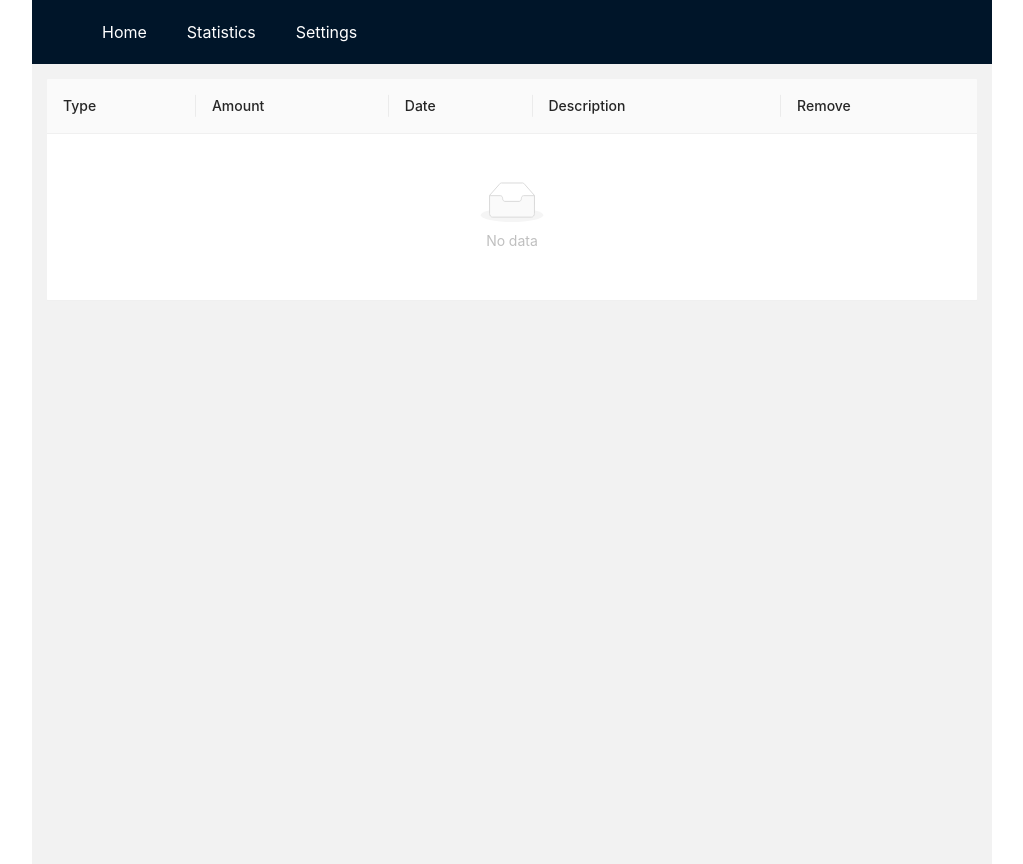
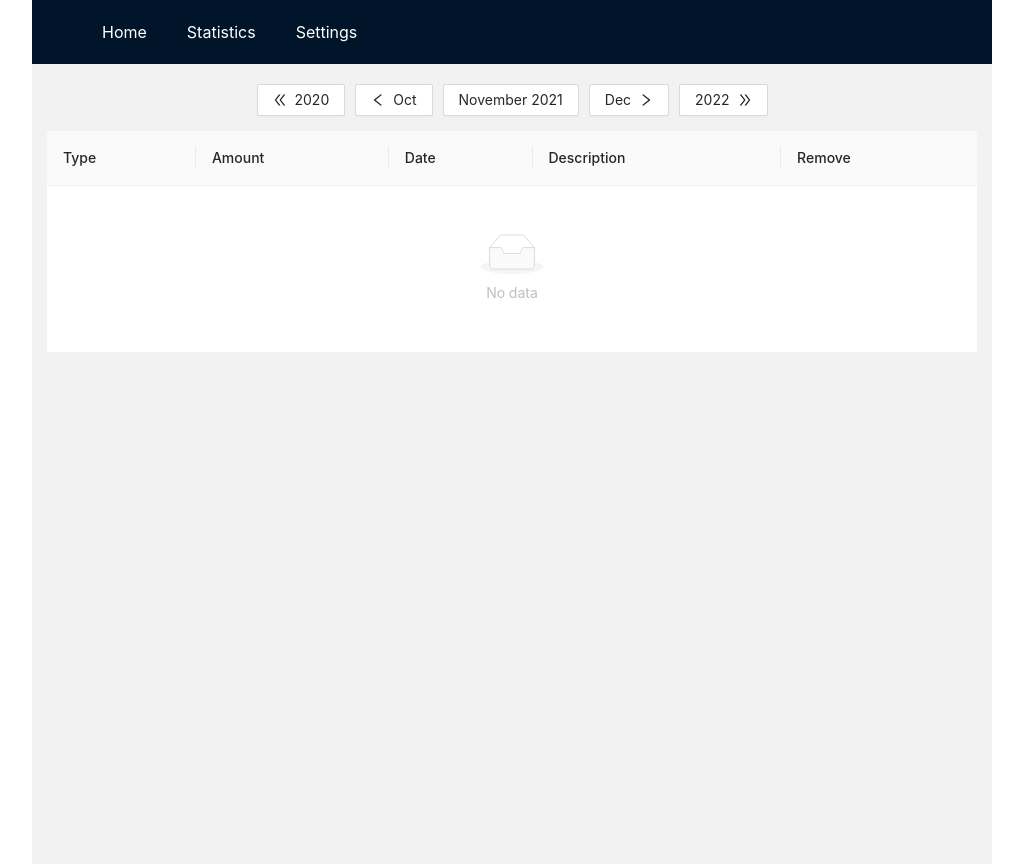
Before and after one commit to Dmytrii248/finance-management-app, a React app: page /statistics in a window 1280 px wide. Shown: the whole page, without its empty margins (128-1151 px from the left). Built offline with nearby package versions, Linux system fonts and the light colour scheme.

Commit message:
Complete component change date

```diff
--- a/package.json
+++ b/package.json
@@ -11,6 +11,7 @@
     "start-s": "webpack serve --open"
   },
   "dependencies": {
+    "@ant-design/icons": "^4.7.0",
     "@types/react": "^17.0.33",
     "@types/react-dom": "^17.0.10",
     "@types/react-router-dom": "^5.3.2",
--- /dev/null
+++ b/src/components/MonthPagination.tsx
@@ -0,0 +1,87 @@
+import React, { useMemo, useState } from "react";
+import moment, { Moment } from "moment";
+
+import { Button } from "antd";
+import {
+  DoubleLeftOutlined,
+  LeftOutlined,
+  RightOutlined,
+  DoubleRightOutlined,
+} from "@ant-design/icons";
+import styled from "styled-components";
+
+const WrapperPagination = styled.div`
+  display: flex;
+  padding: 5px;
+  margin-bottom: 10px;
+  justify-content: center;
+  align-items: center;
+`;
+
+const SButton = styled(Button)`
+  margin: 0 5px;
+`;
+
+const selectYear = 2023;
+const selectPrevYear = 2015;
+
+const MonthPagination = () => {
+  const [todayDate, setTodayDate] = useState<Moment>(moment());
+
+  const reset = () => {
+    setTodayDate(moment());
+  };
+
+  const prevYear = () => {
+    setTodayDate(moment(todayDate).subtract(1, "y"));
+  };
+
+  const prevMonth = () => {
+    setTodayDate(moment(todayDate.subtract(1, "M")));
+  };
+  const forwardMonth = () => {
+    setTodayDate(moment(todayDate.add(1, "M")));
+  };
+
+  const forwardYear = () => {
+    setTodayDate(moment(todayDate).add(1, "y"));
+  };
+
+  const objDisButtons = useMemo(() => {
+    const data = moment(todayDate);
+    return {
+      prevYear: data.year() === selectPrevYear,
+      prevMonth: data.month() === 0 && data.year() === selectPrevYear,
+      forwardMonth: data.month() === 11 && data.year() === selectYear,
+      forwardYear: data.year() === selectYear,
+    };
+  }, [todayDate]);
+
+  return (
+    <WrapperPagination>
+      <SButton
+        name="prevYear"
+        onClick={prevYear}
+        disabled={objDisButtons.prevYear}
+      >
+        <DoubleLeftOutlined />
+        {moment(todayDate).subtract(1, "y").format("YYYY")}
+      </SButton>
+      <SButton onClick={prevMonth} disabled={objDisButtons.prevMonth}>
+        <LeftOutlined />
+        {moment(todayDate).subtract(1, "M").format("MMM")}
+      </SButton>
+      <SButton onClick={reset}>{todayDate.format("MMMM YYYY")}</SButton>
+      <SButton onClick={forwardMonth} disabled={objDisButtons.forwardMonth}>
+        {moment(todayDate).add(1, "M").format("MMM")}
+        <RightOutlined />
+      </SButton>
+      <SButton onClick={forwardYear} disabled={objDisButtons.forwardYear}>
+        {moment(todayDate).add(1, "y").format("YYYY")}
+        <DoubleRightOutlined />
+      </SButton>
+    </WrapperPagination>
+  );
+};
+
+export default MonthPagination;
--- a/src/pages/StatisticsPage.tsx
+++ b/src/pages/StatisticsPage.tsx
@@ -3,6 +3,8 @@ import { RecordType } from "Constants/types";
 import { Table, Button } from "antd";
 
 import Api from "../db/indexedDB";
+
+import MonthPagination from "Components/MonthPagination";
 
 const StatisticsPage = () => {
   const columns = [
@@ -66,11 +68,14 @@ const StatisticsPage = () => {
   }, []);
 
   return (
-    <Table
-      columns={columns}
-      dataSource={recordsData?.reverse()}
-      pagination={false}
-    />
+    <>
+      <MonthPagination />
+      <Table
+        columns={columns}
+        dataSource={recordsData?.reverse()}
+        pagination={false}
+      />
+    </>
   );
 };
 
```
Also changed, not shown: 1 other file (tests, documents, lock files or other folders).
